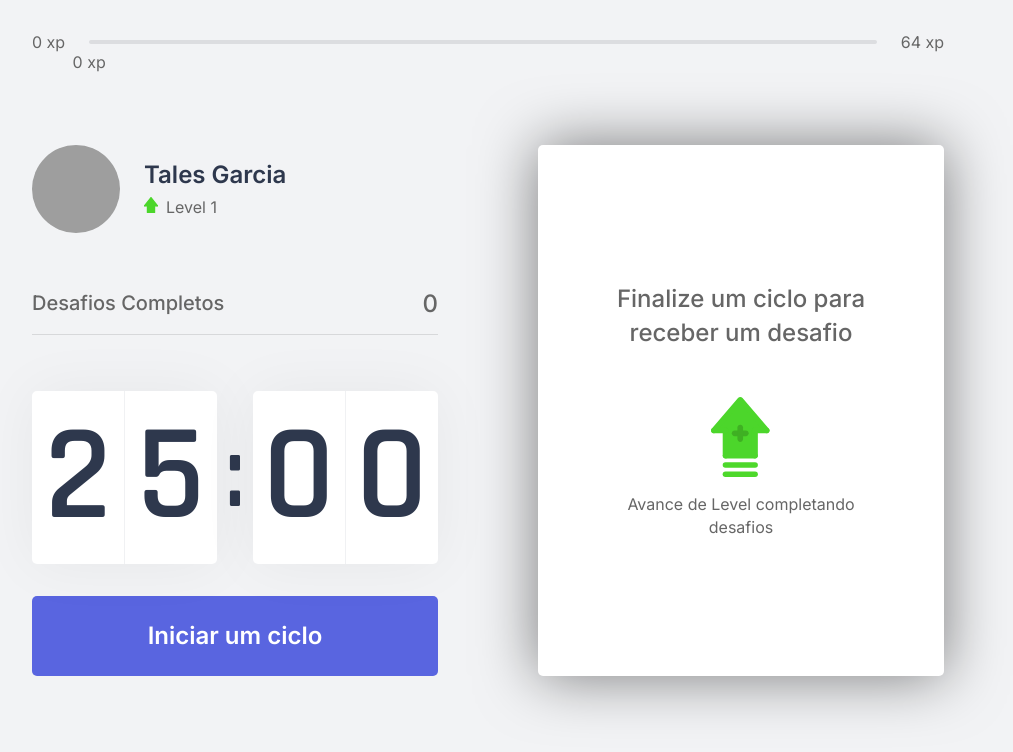
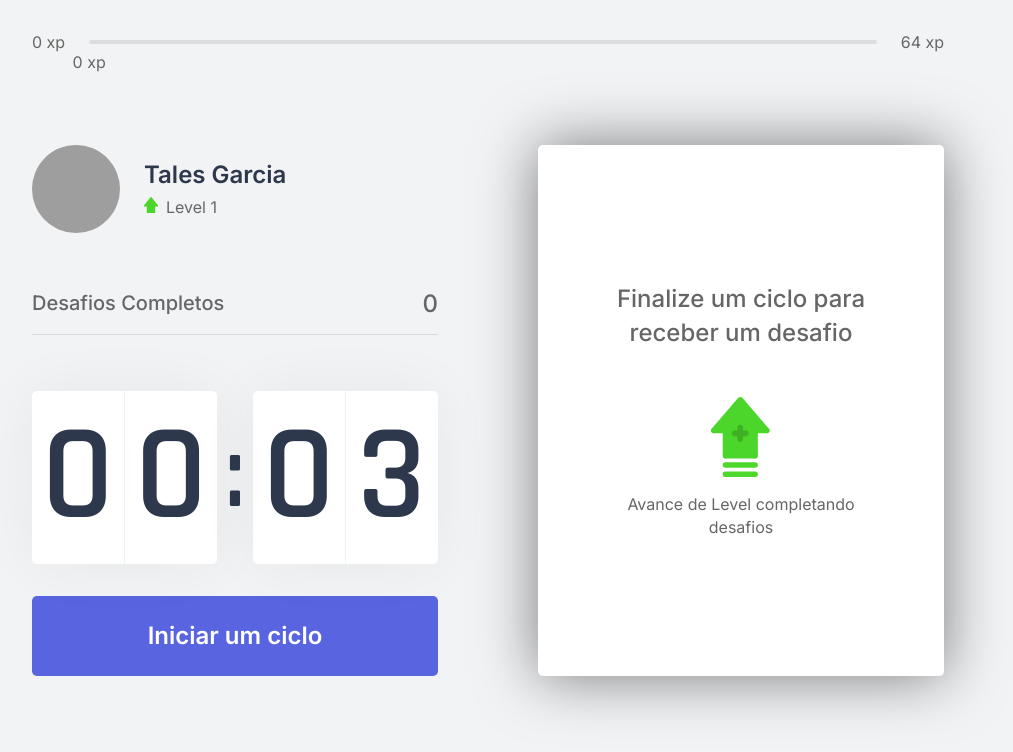
Before and after one commit to tales-garcia/moveit-frontend, a Next.js app: page / in a window 1280 px wide. Shown: the top 752 px of the page, without its empty margins (152-1165 px from the left). Built offline with nearby package versions, Linux system fonts and the light colour scheme; grey boxes are pictures that could not be loaded.

Commit message:
feat(countdown): implement countdown reset feature

```diff
--- a/src/components/Countdown/index.tsx
+++ b/src/components/Countdown/index.tsx
@@ -1,11 +1,13 @@
 import React, { useCallback, useEffect, useMemo, useState } from 'react';
+import { useChallenge } from '../../hooks/challenge';
 
 import { Container, CycleButton } from './styles';
 
 const Countdown: React.FC = () => {
-    const [time, setTime] = useState(25 * 60);
+    const [time, setTime] = useState(0.05 * 60);
     const [isActive, setIsActive] = useState(false);
-    const [hasFinished, setHasFinished] = useState(false);
+    const { hasFinishedCycle, toggleCycle } = useChallenge();
+    const { startNewChallenge } = useChallenge()
 
     const minutes = useMemo(() => Math.floor(time / 60), [time]);
     const seconds = useMemo(() => time % 60, [time]);
@@ -18,9 +20,16 @@ const Countdown: React.FC = () => {
             const timeout = setTimeout(() => setTime(time - 1), 1000);
             return () => clearTimeout(timeout);
         } else if (isActive && time === 0) {
-            setHasFinished(true);
+            toggleCycle();
+            startNewChallenge();
         }
     }, [isActive, time]);
+
+    useEffect(() => {
+        if (!hasFinishedCycle) {
+            resetCounter();
+        }
+    }, [hasFinishedCycle]);
 
     const toggleCounter = useCallback(
         () => {
@@ -32,7 +41,7 @@ const Countdown: React.FC = () => {
     const resetCounter = useCallback(
         () => {
             setIsActive(false);
-            setTime(25 * 60);
+            setTime(0.05 * 60);
         },
         []
     )
@@ -50,7 +59,7 @@ const Countdown: React.FC = () => {
                     <span>{splittedSeconds[1]}</span>
                 </div>
             </Container>
-            {hasFinished ? (
+            {hasFinishedCycle ? (
                 <CycleButton disabled type="button">Ciclo encerrado</CycleButton>
             ) : (
                 <CycleButton isActive={Number(isActive)} onClick={isActive ? resetCounter : toggleCounter} type="button">{isActive ? 'Abandonar ciclo' : 'Iniciar um ciclo'}</CycleButton>
```
